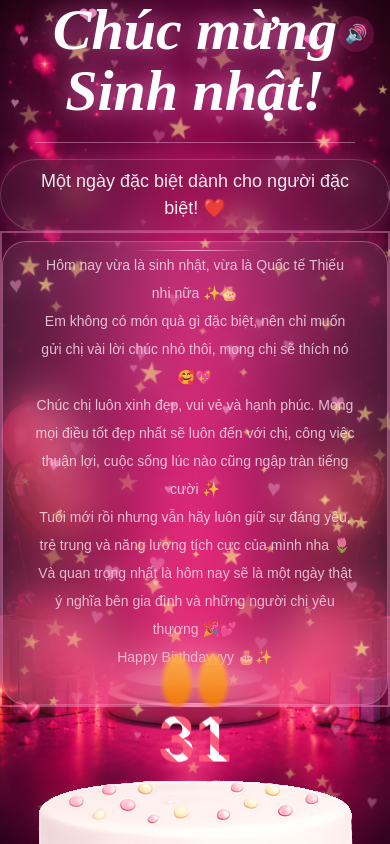
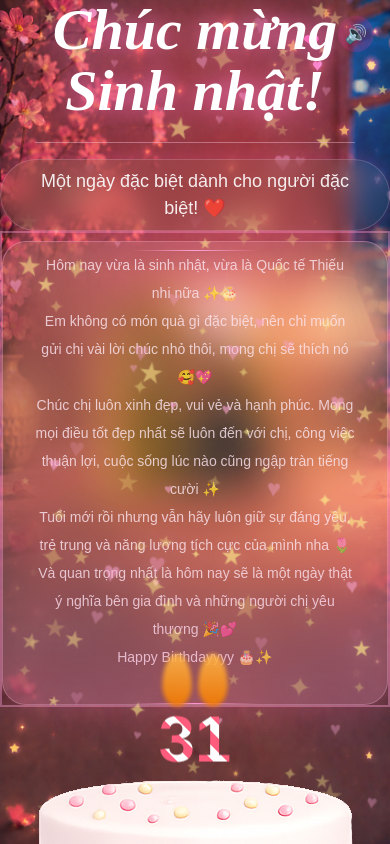
Before and after one commit to Soi-Siberia-IT/AiVuong, a Next.js app: page /aivuong in a window 390 px wide. Shown: the top 844 px of the page. Built offline with nearby package versions, Linux system fonts and the light colour scheme.

Commit message:
update v2

```diff
--- a/app/(client)/aivuong/page.tsx
+++ b/app/(client)/aivuong/page.tsx
@@ -6,7 +6,7 @@ import ChucMungSN from "@/components/chucmung"
 
 const Hello = () =>{
     return (
-        <div className="w-screen h-screen bg-cover bg-center lg:bg-cover lg:bg-center bg-[url('/BG2Mobi.png')] lg:bg-[url('/bg.gif')]">
+        <div className="w-screen h-screen bg-cover bg-center lg:bg-cover lg:bg-center bg-[url('/mobile.png')] lg:bg-[url('/bg.gif')]">
             <div className="">
                 <HeartRandom />
             </div>
--- a/app/(client)/page.tsx
+++ b/app/(client)/page.tsx
@@ -37,7 +37,7 @@ import TextNeon from "@/components/text/textNeon";
 
 const TrangChu = () => {
     return (
-        <main className="relative min-h-[100dvh] w-full overflow-hidden bg-[url('/BgMobi.png')] bg-cover bg-center lg:bg-[url('/bg.2.png')]">
+        <main className="relative min-h-[100dvh] w-full overflow-hidden bg-[url('/mobile.png')] bg-cover bg-center lg:bg-[url('/bg.2.png')]">
             <HeartRandom />
 
             <div className="absolute z-20 left-1/2 top-6 w-[86%] max-w-[360px] -translate-x-1/2 lg:left-[2%] lg:top-[2%] lg:w-auto lg:max-w-none lg:translate-x-0">
--- a/app/layout.tsx
+++ b/app/layout.tsx
@@ -29,7 +29,7 @@ export default function RootLayout({
       lang="en"
       className={`${geistSans.variable} ${geistMono.variable} h-full antialiased`}
     >
-      <body className="min-h-full flex flex-col">
+      <body suppressHydrationWarning className="min-h-full flex flex-col">
         <AppProvider>
           {children}
           <div className="absolute bottom-4 right-4">
```
Also changed, not shown: public/BG2Mobi.png, public/mobile.png (renamed from public/bgMobi.png).
